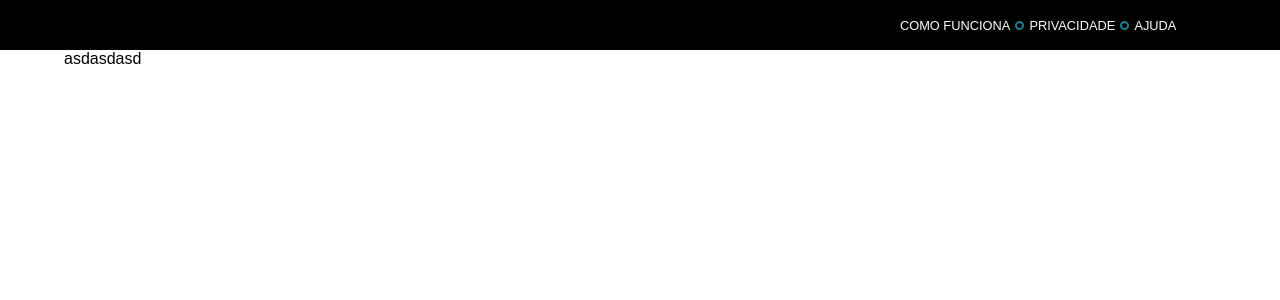
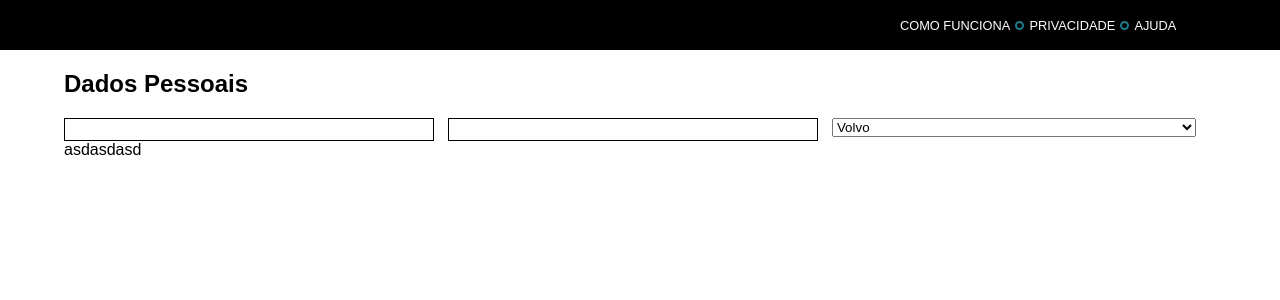
Before and after one commit to naaataliaazevedo/react-form-geru, a React (Create React App) app: page / in a window 1280 px wide. Shown: the top 300 px of the page. Built offline with nearby package versions, Linux system fonts and the light colour scheme.

Commit message:
Added the style in my input

```diff
--- /dev/null
+++ b/src/components/Input/index.js
@@ -0,0 +1,20 @@
+import React, { Component } from 'react';
+import styled from 'styled-components';
+
+export class Input extends Component {
+  render() {
+    return (
+      <InputText type="text" />
+    );
+  }
+}
+
+const InputText = styled.input`
+  width: 100%;
+  float:left;
+  height: 1.2rem;
+  border: 0.1rem solid #000;
+  background-color: #fff;
+`;
+
+export default Input;
--- /dev/null
+++ b/src/components/Select/index.js
@@ -0,0 +1,22 @@
+import React, { Component } from 'react';
+import styled from 'styled-components';
+
+export class Select extends Component {
+  render() {
+    return (
+      <SelectOption>
+        <option value="volvo">Volvo</option>
+        <option value="saab">Saab</option>
+        <option value="mercedes">Mercedes</option>
+        <option value="audi">Audi</option>
+      </SelectOption>
+    );
+  }
+}
+
+const SelectOption = styled.select`
+  width: 100%;
+  float: left;
+`;
+
+export default Select;
--- a/src/containers/Main.js
+++ b/src/containers/Main.js
@@ -3,11 +3,8 @@ import { Link } from 'react-router-dom';
 import styled from 'styled-components';
 
 import Header from '../components/Header';
-
-const ContainerMain = styled.div`
-  width: 90%;
-  margin: 0 auto;
-`;
+import Input from '../components/Input';
+import Select from '../components/Select';
 
 class Main extends Component {
   render() {
@@ -15,11 +12,56 @@ class Main extends Component {
       <section>
         <Header />
         <ContainerMain>
-          asdasdasd
+          <ContainerHome>
+            <h1>Dados Pessoais</h1>
+
+            <ContainerForm>
+              <div>
+                <Input />
+              </div>
+
+              <div>
+                <Input />
+              </div>
+
+              <div>
+                <Select />
+              </div>
+            </ContainerForm>
+
+
+            asdasdasd
+          </ContainerHome>
         </ContainerMain>
       </section>
     );
   }
 }
 
+const ContainerMain = styled.div`
+  width: 90%;
+  margin: 0 auto;
+`;
+
+const ContainerHome = styled.div`
+  width: 100%;
+  float: left;
+`;
+
+const ContainerForm = styled.div`
+  width: 100%;
+  float: left;
+  > div {
+    width: calc((100%/3) - 20px);
+    float: left;
+    padding: 0 10px;
+    &:first-of-type{
+      padding-left: 0;
+    }
+    &:last-of-type {
+      padding-right: 0;
+    }
+  }
+`;
+
 export default Main;
```
